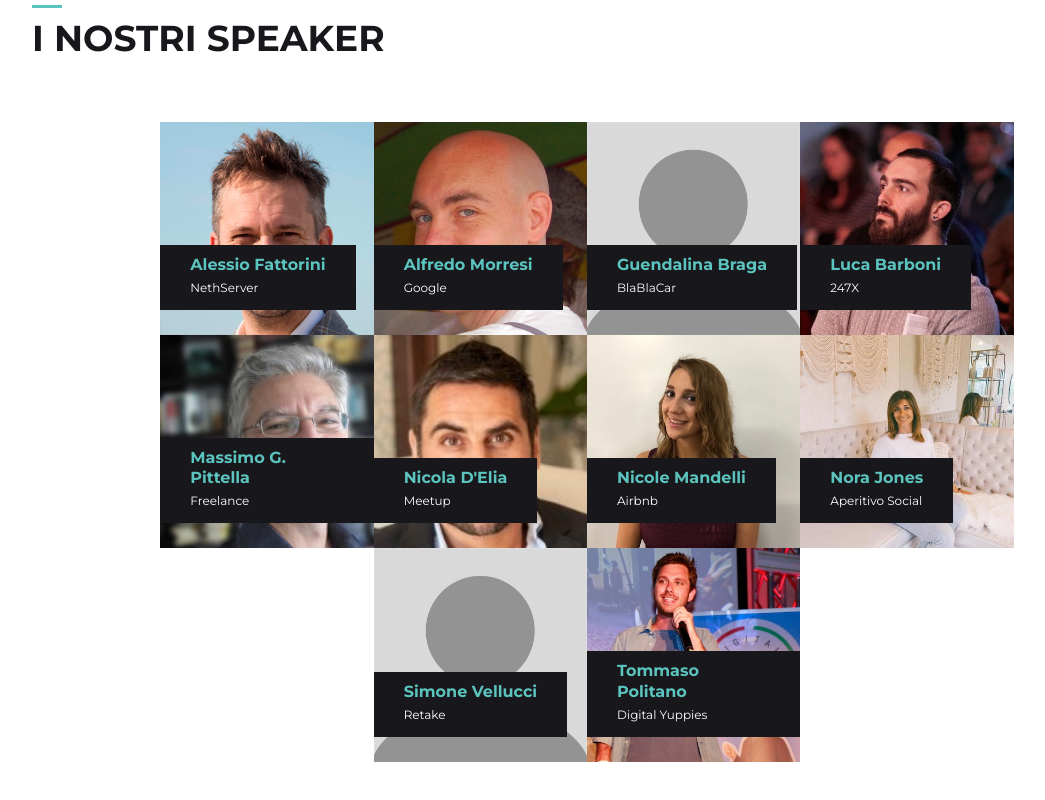
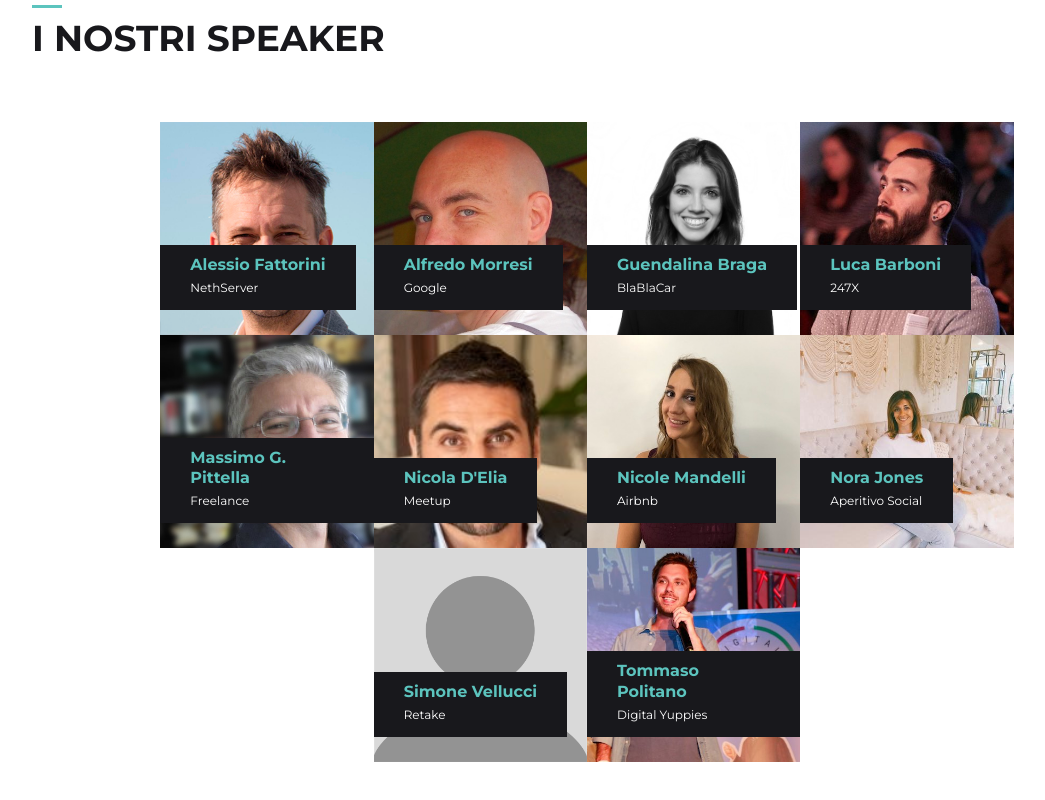
Before and after one commit to clsxitaly/clsxitaly.github.io, a plain HTML site: page index.html in a window 1280 px wide. Shown: the part 5360-6160 px from the top of the page, without its empty margins (53-1098 px from the left). Drawn offline with Linux system fonts and the light colour scheme; some packages are replaced by stand-ins of ours; files whose address does not match are found by name.

Commit message:
aggiunga foto guendalina braga

```diff
--- a/index.html
+++ b/index.html
@@ -636,7 +636,7 @@
       <div class="col-md-2 col-sm-6">
         <div class="speaker_box">
           <div class="speaker_img">
-            <img src="assets/img/speakers/bg.jpg" alt="speaker name">
+            <img src="assets/img/speakers/guendalina_braga.jpg" alt="speaker name">
             <div class="info_box">
               <h5 class="name">Guendalina Braga</h5>
               <p class="position">BlaBlaCar</p>
```
Also changed, not shown: assets/img/speakers/guendalina_braga.jpg (added).
